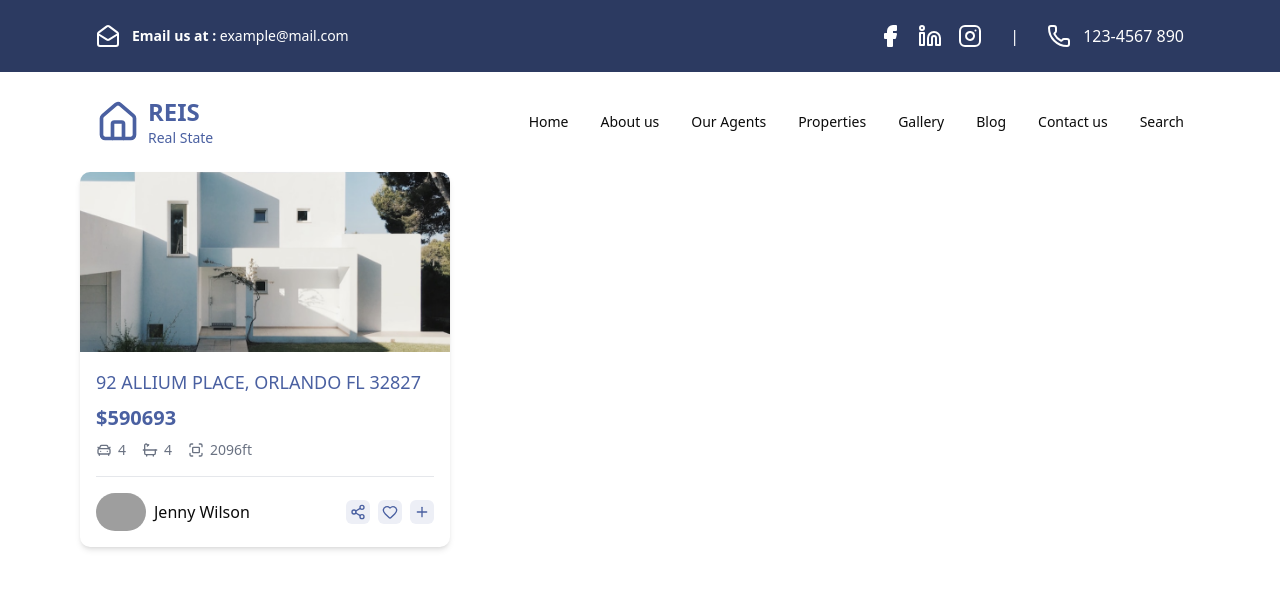
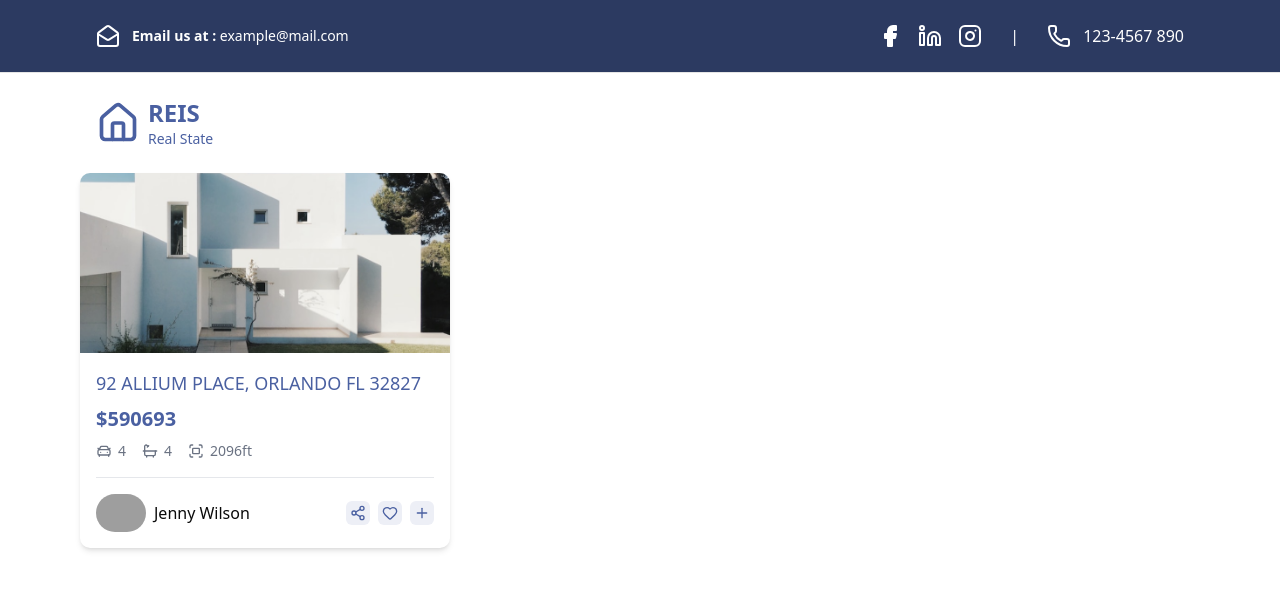
Before and after one commit to Osama-Alghoul/real-estate-hub, a Next.js app: page / in a window 1280 px wide. Shown: the top 590 px of the page. Built offline with nearby package versions, Linux system fonts and the light colour scheme; grey boxes are pictures that could not be loaded.

Commit message:
feat: added header and footer with responsive desgine

```diff
--- /dev/null
+++ b/components/layout/desktopNav.tsx
@@ -0,0 +1,88 @@
+import Link from "next/link";
+
+export default function DesktopNav({ transparent }: { transparent?: boolean }) {
+  return (
+    <ul className="text-sm gap-8 text-white md:flex hidden">
+      <li>
+        <Link
+          href="/"
+          className={`${
+            transparent ? "hover:text-gray-300" : "hover:text-primary-light"
+          }`}
+        >
+          Home
+        </Link>
+      </li>
+      <li>
+        <Link
+          href="/"
+          className={`${
+            transparent ? "hover:text-gray-300" : "hover:text-primary-light"
+          }`}
+        >
+          About us
+        </Link>
+      </li>
+      <li>
+        <Link
+          href="/"
+          className={`${
+            transparent ? "hover:text-gray-300" : "hover:text-primary-light"
+          }`}
+        >
+          Our Agents
+        </Link>
+      </li>
+      <li>
+        <Link
+          href="/properties"
+          className={`${
+            transparent ? "hover:text-gray-300" : "hover:text-primary-light"
+          }`}
+        >
+          Properties
+        </Link>
+      </li>
+      <li>
+        <Link
+          href="/"
+          className={`${
+            transparent ? "hover:text-gray-300" : "hover:text-primary-light"
+          }`}
+        >
+          Gallery
+        </Link>
+      </li>
+      <li>
+        <Link
+          href="/"
+          className={`${
+            transparent ? "hover:text-gray-300" : "hover:text-primary-light"
+          }`}
+        >
+          Blog
+        </Link>
+      </li>
+      <li>
+        <Link
+          href="/"
+          className={`${
+            transparent ? "hover:text-gray-300" : "hover:text-primary-light"
+          }`}
+        >
+          Contact us
+        </Link>
+      </li>
+      <li>
+        <Link
+          href="/"
+          className={`${
+            transparent ? "hover:text-gray-300" : "hover:text-primary-light"
+          }`}
+        >
+          Search
+        </Link>
+      </li>
+    </ul>
+  );
+}
--- a/components/layout/footer.tsx
+++ b/components/layout/footer.tsx
@@ -0,0 +1,102 @@
+import { Facebook, Instagram, Linkedin, Mail, Phone } from "lucide-react";
+import Logo from "../ui/logo";
+
+export default function Footer() {
+  return (
+    <footer className="py-10 px-4 sm:px-6 lg:px-12 bg-gray-50 border-t border-gray-200">
+      <div className="grid grid-cols-1 md:grid-cols-2 lg:grid-cols-4 gap-x-8 gap-y-12 max-w-7xl mx-auto">
+        <div className="flex flex-col space-y-4">
+          <Logo />
+          <h4 className="font-bold text-lg text-gray-800 mt-2">Contact Us</h4>
+          <div className="space-y-2 text-gray-600 text-sm">
+            <div className="flex items-center">
+              <Phone className="mr-2 size-4" />
+              <span>Call: +123 400 123</span>
+            </div>
+            <div className="leading-relaxed">
+              Praesent nulla massa, hendrerit vestibulum gravida in, feugiat
+              auctor felis.
+            </div>
+            <div className="flex items-center">
+              <Mail className="mr-2 size-4" />
+              <span>Email: example@mail.com</span>
+            </div>
+          </div>
+          {/* Social Media Icons */}
+          <div className="flex gap-3 mt-4">
+            {/* Note: I'm adding standard icon styling for better responsiveness and look */}
+            <a
+              href="https://facebook.com"
+              target="_blank"
+              rel="noopener noreferrer"
+              className="text-white bg-primary p-2 rounded-full hover:bg-primary-dark transition-colors duration-200"
+              aria-label="Facebook"
+            >
+              {/* Replace Facebook with your actual SVG component or an icon library one */}
+              <Facebook className="h-5 w-5" fill="currentColor" />
+            </a>
+            <a
+              href="https://linkedin.com"
+              target="_blank"
+              rel="noopener noreferrer"
+              className="text-white bg-primary p-2 rounded-full hover:bg-primary-dark transition-colors duration-200"
+              aria-label="LinkedIn"
+            >
+              <Linkedin className="h-5 w-5" fill="currentColor" />
+            </a>
+            <a
+              href="https://instagram.com"
+              target="_blank"
+              rel="noopener noreferrer"
+              className="text-white bg-primary p-2 rounded-full hover:bg-primary-dark transition-colors duration-200"
+              aria-label="Instagram"
+            >
+              <Instagram className="h-5 w-5" />
+            </a>
+          </div>
+        </div>
+
+        {/* Features Column */}
+        <div>
+          <h4 className="font-bold text-lg mb-4 text-gray-800">Features</h4>
+          <ul className="space-y-2 text-gray-600 text-sm [&_li:hover]:text-primary [&_li:hover]:cursor-pointer">
+            <li>Home</li>
+            <li>Become a host</li>
+            <li>Pricing</li>
+            <li>Blog</li>
+            <li>Contact</li>
+          </ul>
+        </div>
+
+        {/* Company Column */}
+        <div>
+          <h4 className="font-bold text-lg mb-4 text-gray-800">Company</h4>
+          <ul className="space-y-2 text-gray-600 text-sm [&_li:hover]:text-primary [&_li:hover]:cursor-pointer">
+            <li>About us</li>
+            <li>Press</li>
+            <li>Contact</li>
+            <li>Careers</li>
+            <li>Blog</li>
+          </ul>
+        </div>
+
+        {/* Team and policies Column */}
+        <div>
+          <h4 className="font-bold text-lg mb-4 text-gray-800">
+            Team and policies
+          </h4>
+          <ul className="space-y-2 text-gray-600 text-sm [&_li:hover]:text-primary [&_li:hover]:cursor-pointer">
+            <li>Terms of services</li>
+            <li>Privacy Policy</li>
+            <li>Security</li>
+          </ul>
+        </div>
+      </div>
+
+      <div className="mt-10 pt-6 border-t border-gray-200 text-center text-xs text-gray-500 max-w-7xl mx-auto">
+        &copy; {new Date().getFullYear()} REIS. All rights
+        reserved.
+      </div>
+    </footer>
+  );
+}
--- a/components/layout/header.tsx
+++ b/components/layout/header.tsx
@@ -1,18 +1,22 @@
-import {
-  Facebook,
-  MailOpen,
-  Phone,
-  Linkedin,
-  Instagram,
-  Home,
-} from "lucide-react";
+import { Facebook, MailOpen, Phone, Linkedin, Instagram } from "lucide-react";
 import Link from "next/link";
+import Logo from "../ui/logo";
+import { MobileNav } from "./mobileNav";
+import DesktopNav from "./desktopNav";
 
-export default function Header() {
+export default function Header({
+  transparent = false,
+}: {
+  transparent?: boolean;
+}) {
   return (
     <header>
-      <nav className="flex justify-between bg-primary text-white py-6 px-24">
-        <div className="flex gap-3 items-center">
+      <nav
+        className={`flex justify-between flex-wrap ${
+          transparent ? "" : "bg-primary"
+        } text-white py-6 lg:px-24 md:px-10 px-4`}
+      >
+        <div className="flex gap-3 items-center pb-4 md:pb-0">
           <MailOpen />
           <div className="text-sm">
             <span className="font-bold">Email us at :</span> example@mail.com
@@ -37,59 +41,13 @@ export default function Header() {
           </div>
         </div>
       </nav>
-      <nav className="flex justify-between items-center py-6 px-24">
+      <hr className="text-white" />
+      <nav className="flex justify-between items-center py-6 lg:px-24 md:px-10 px-4">
         <Link href="/">
-        <div className="text-primary-light flex gap-2 items-center">
-
-            <Home className="size-11" />
-            <div>
-              <div className="text-2xl font-semibold">REIS</div>
-              <div className="font-medium text-sm">Real State</div>
-            </div>
-
-        </div></Link>
-        <ul className="text-sm flex gap-8">
-          <li>
-            <Link href="/" className="hover:text-primary-light">
-              Home
-            </Link>
-          </li>
-          <li>
-            <Link href="/" className="hover:text-primary-light ">
-              About us
-            </Link>
-          </li>
-          <li>
-            <Link href="/" className="hover:text-primary-light ">
-              Our Agents
-            </Link>
-          </li>
-          <li>
-            <Link href="/properties" className="hover:text-primary-light ">
-              Properties
-            </Link>
-          </li>
-          <li>
-            <Link href="/" className="hover:text-primary-light ">
-              Gallery
-            </Link>
-          </li>
-          <li>
-            <Link href="/" className="hover:text-primary-light ">
-              Blog
-            </Link>
-          </li>
-          <li>
-            <Link href="/" className="hover:text-primary-light ">
-              Contact us
-            </Link>
-          </li>
-          <li>
-            <Link href="/" className="hover:text-primary-light ">
-              Search
-            </Link>
-          </li>
-        </ul>
+          <Logo transparent={transparent} />
+        </Link>
+        <DesktopNav transparent={transparent} />
+        <MobileNav transparent={transparent} />
       </nav>
     </header>
   );
--- /dev/null
+++ b/components/layout/mobileNav.tsx
@@ -0,0 +1,37 @@
+import {
+  DropdownMenu,
+  DropdownMenuContent,
+  DropdownMenuGroup,
+  DropdownMenuItem,
+  DropdownMenuLabel,
+  DropdownMenuTrigger,
+} from "@/components/ui/dropdown-menu";
+import { Menu } from "lucide-react";
+import Link from "next/link";
+
+export function MobileNav({ transparent }: { transparent?: boolean }) {
+  return (
+    <DropdownMenu>
+      <DropdownMenuTrigger asChild className="block md:hidden">
+        <Menu
+          className={`${transparent ? "text-white" : "text-primary-light"}`}
+        />
+      </DropdownMenuTrigger>
+      <DropdownMenuContent className="w-56" align="start">
+        <DropdownMenuLabel>Pages</DropdownMenuLabel>
+        <DropdownMenuGroup>
+          <DropdownMenuItem>Home</DropdownMenuItem>
+          <DropdownMenuItem>About us</DropdownMenuItem>
+          <DropdownMenuItem>Our Agents</DropdownMenuItem>
+          <Link href="/properties">
+            <DropdownMenuItem>Properties</DropdownMenuItem>
+          </Link>
+          <DropdownMenuItem>Gallery</DropdownMenuItem>
+          <DropdownMenuItem>Blog</DropdownMenuItem>
+          <DropdownMenuItem>Contact us</DropdownMenuItem>
+          <DropdownMenuItem>Search</DropdownMenuItem>
+        </DropdownMenuGroup>
+      </DropdownMenuContent>
+    </DropdownMenu>
+  );
+}
--- /dev/null
+++ b/components/ui/logo.tsx
@@ -0,0 +1,17 @@
+import { Home } from "lucide-react";
+
+export default function Logo({ transparent }: { transparent?: boolean }) {
+  return (
+    <div
+      className={`${
+        transparent ? "text-white" : "text-primary-light"
+      } flex gap-2 items-center`}
+    >
+      <Home className="size-11" />
+      <div>
+        <div className="text-2xl font-semibold">REIS</div>
+        <div className="font-medium text-sm">Real State</div>
+      </div>
+    </div>
+  );
+}
```
